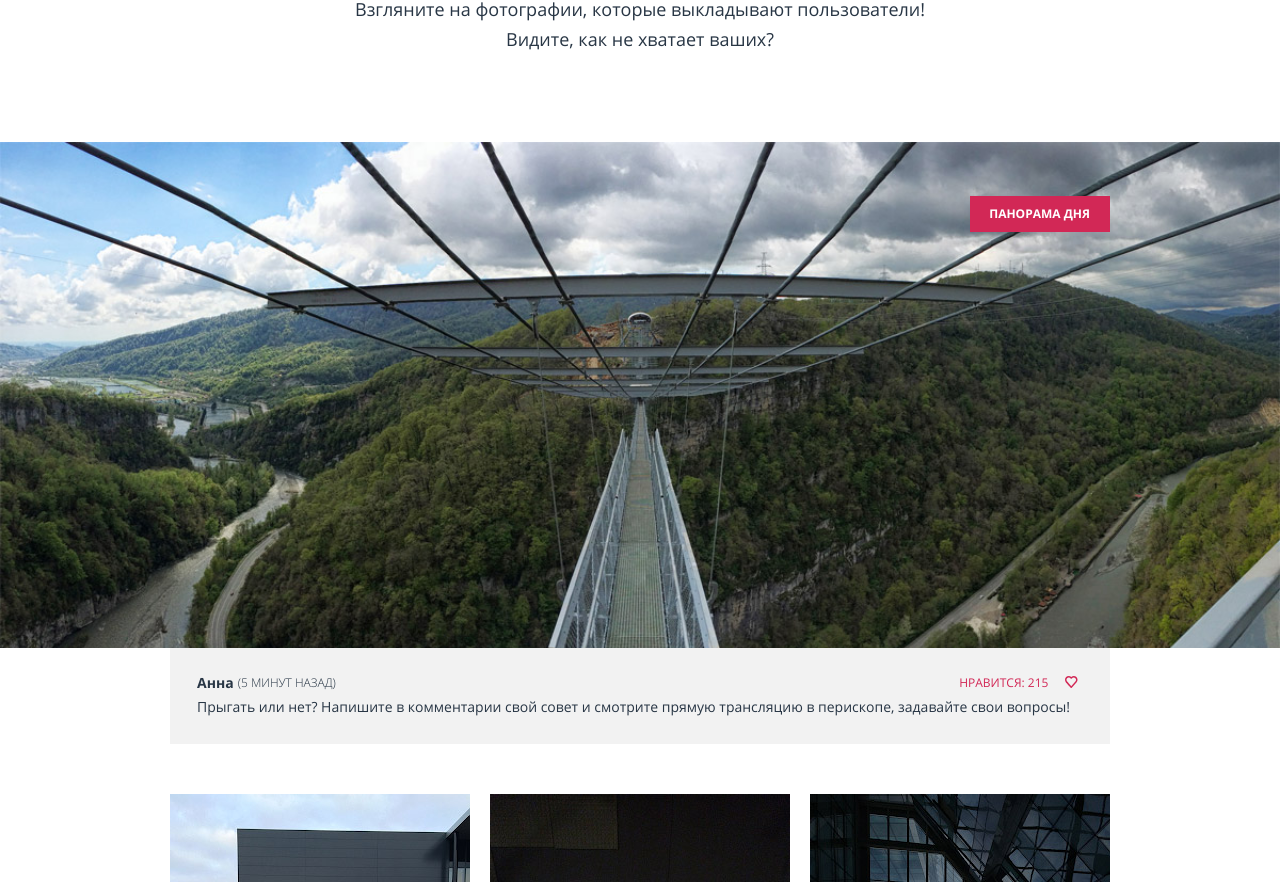
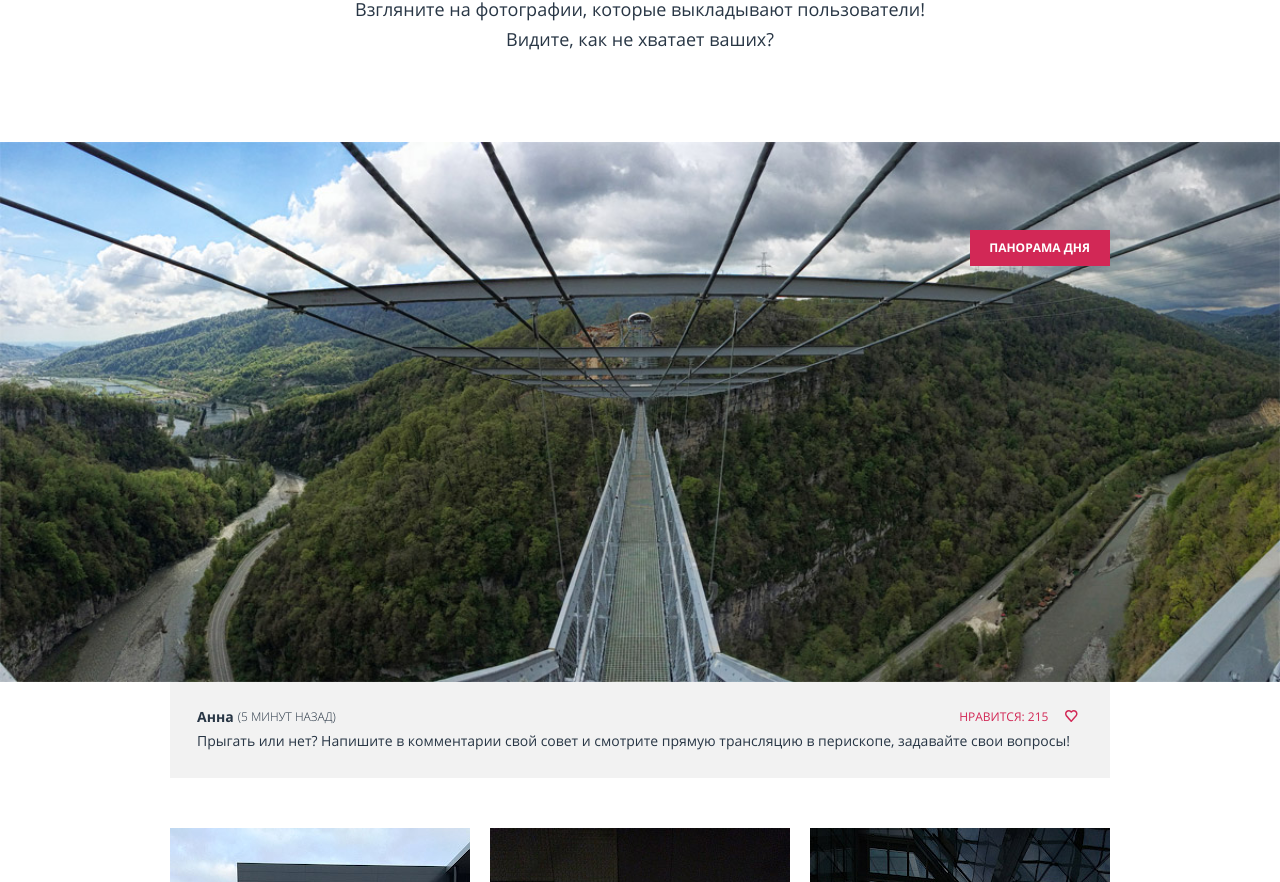
Before and after one commit to AnastasiaBro/419959-pink, a website: page photo.html in a window 1280 px wide. Shown: the part 492-1374 px from the top of the page. Drawn offline with nearby package versions, Linux system fonts and the light colour scheme; files that its build step writes are made by us from their sources.

Commit message:
Проверка

```diff
--- a/less/blocks/_photo.less
+++ b/less/blocks/_photo.less
@@ -166,28 +166,33 @@
 .photo__link-wide {
   display: block;
   height: 137px;
+  /*height: 100%;*/
   position: relative;
+  width: 100%;
+
   /*background-color: #ffffff;*/
 
-  background-image: url("../img/panorama-mobile@1x.jpg");
+  /*background-image: url("../img/panorama-mobile@1x.jpg");
   background-repeat: no-repeat;
   background-size: 320px 137px;
   background-position: 0 0;
   background-color: #2f361e;
-  z-index: 0;
+  z-index: 0;*/
 
-  @media (min-resolution: 144dpi), (min-resolution: 1.5dppx) {
+  /*@media (min-resolution: 144dpi), (min-resolution: 1.5dppx) {
     background-image: url("../img/panorama-mobile@2x.jpg");
     background-position: 0 0;
     background-size: 320px 137px;
-  }
+  }*/
 }
 
 @media (min-width: 660px) {
   .photo__link-wide {
     height: 509px;
+    /*height: 100%;*/
+    background-size: cover;
 
-    background-image: url("../img/panorama-tablet@1x.jpg");
+    /*background-image: url("../img/panorama-tablet@1x.jpg");
     background-repeat: no-repeat;
     background-size: 700px 509px;
     background-position: center 0;
@@ -198,16 +203,16 @@
       background-image: url("../img/panorama-tablet@2x.jpg");
       background-position: center 0;
       background-size: 700px 509px;
-    }
+    }*/
   }
 }
 
 @media (min-width: 960px) {
   .photo__link-wide {
     height: 506px;
-    text-align: center;
+    /*text-align: center;*/
 
-    background-image: url("../img/panorama-desktop@1x.jpg");
+    /*background-image: url("../img/panorama-desktop@1x.jpg");
     background-repeat: no-repeat;
     background-size: 1200px 506px;
     background-position: center 0;
@@ -218,12 +223,13 @@
       background-image: url("../img/panorama-desktop@2x.jpg");
       background-position: center center;
       background-size: 1200px 506px;
-    }
+    }*/
   }
 }
 
 @media (min-width: 1200px) {
   .photo__link-wide {
+    height: 100%;
     background-size: cover;
   }
 }
@@ -535,25 +541,41 @@
   max-width: 100%;
   height: auto;
 }
-/*@media (min-width: 660px) {
+
+.photo__image-wide {
+  height: 137px;
+}
+
+@media (min-width: 660px) {
   .photo__image-wide {
-    height: 100%;
-    width: auto;
+    height: 509px;
   }
 }
 
 @media (min-width: 960px) {
   .photo__image-wide {
+    display: block;
+    width: 100%;
     height: 100%;
-    height: 506px;
+    min-height: 506px;
+    background: #f2f2f2;
+    object-fit: cover;
   }
 }
 
-@media (min-width: 1200px) {
+/*@media (min-width: 1200px) {
   .photo__image-wide {
     width: 1200px;
   }
 }*/
+
+@media (min-width: 960px) {
+  .photo__image-wrapper {
+    max-height: 509px;
+    width: 960px;
+    margin: 0 auto;
+  }
+}
 
 .photo__list::before {
   content: "";
--- a/photo.html
+++ b/photo.html
@@ -103,11 +103,11 @@
         </div>
         <p class="photo__text photo__text--start">Взгляните на фотографии, которые выкладывают пользователи! Видите, как не хватает ваших?</p>
         <a class="photo__link-wide">
-          <!--<picture>
+          <picture class="photo__image-wrapper">
             <source media="(min-width: 960px)" srcset="img/panorama-desktop@1x.jpg 1x, img/panorama-desktop@2x.jpg 2x">
             <source media="(min-width: 660px)" srcset="img/panorama-tablet@1x.jpg 1x, img/panorama-tablet@2x.jpg 2x">
             <img class="photo__image-wide" src="img/panorama-mobile@1x.jpg" srcset="img/panorama-mobile@2x.jpg 2x" alt="Панорама">
-          </picture>-->
+          </picture>
         </a>
         <div class="photo__wrapper">
           <ul class="photo__list">
```
